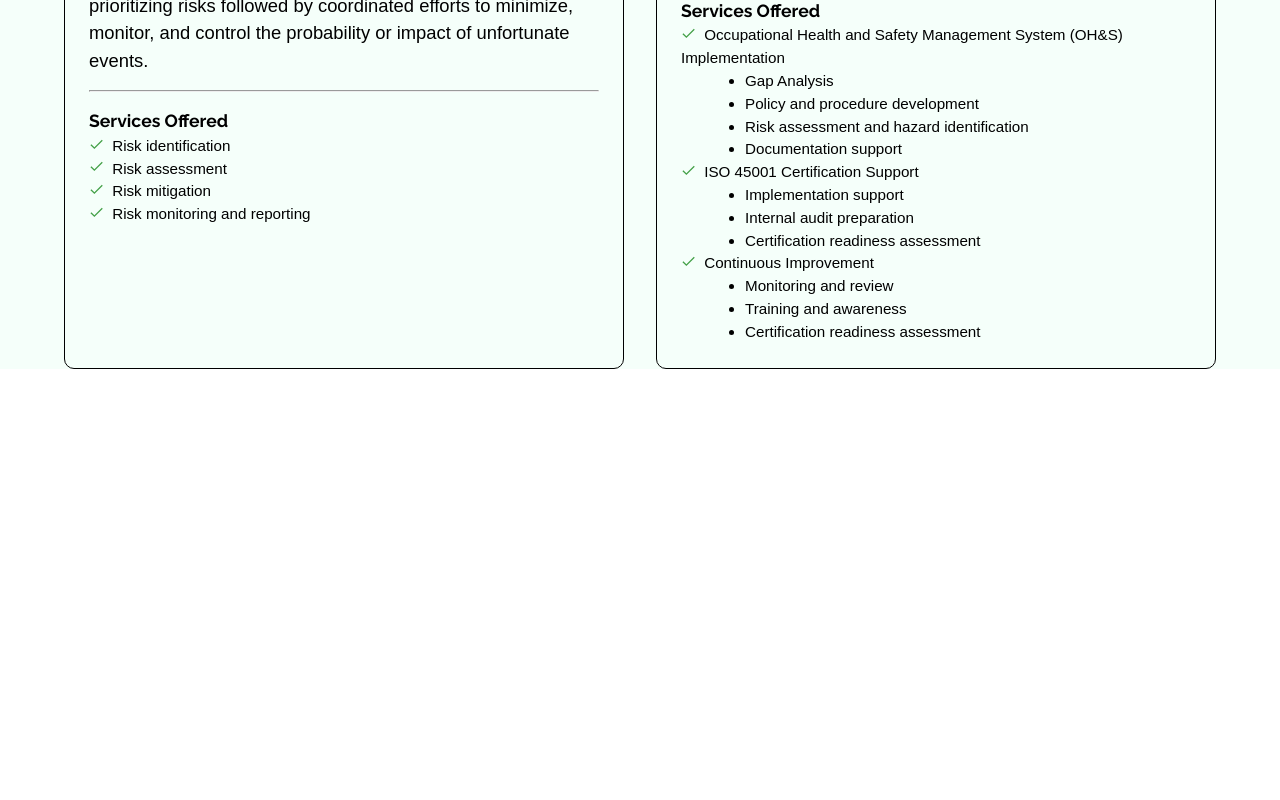
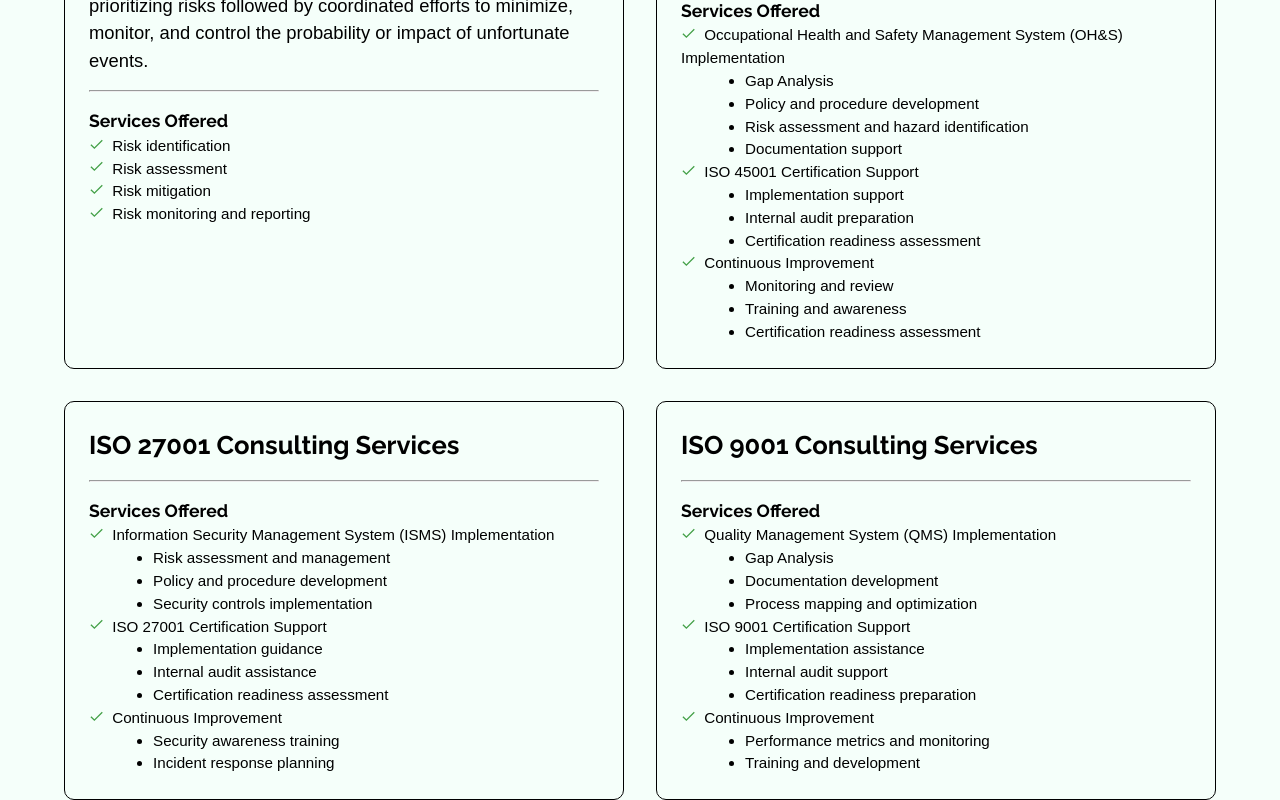
Before and after one commit to Ugboaja-Uchechi/discoverys, a React (Create React App) app: page / in a window 1280 px wide. Shown: the part 1461-2261 px from the top of the page. Before the commit the page ends 1830 px from the top, so only its background shows below. Built offline with nearby package versions, Linux system fonts and the light colour scheme; a web font is replaced by a local one.

Commit message:
Complete services section

```diff
--- a/src/components/Services.js
+++ b/src/components/Services.js
@@ -183,6 +183,119 @@ const Services = () => {
             </li>
           </ul>
         </div>
+        <div>
+          <h3>ISO 27001 Consulting Services</h3>
+          <p></p>
+          <hr />
+          <ul>
+            <h4>Services Offered</h4>
+            <li>
+              <FcCheckmark />
+              <span>
+              Information Security Management System (ISMS) Implementation
+              </span>
+              <ul className='consulting'>
+                <li>
+                Risk assessment and management
+                </li>
+                <li>
+                  Policy and procedure development
+                </li>
+                <li>
+                Security controls implementation
+                </li>
+              </ul>
+            </li>
+            <li>
+              <FcCheckmark />
+              <span>
+                ISO 27001 Certification Support
+              </span>
+              <ul className='consulting'>
+                <li>
+                Implementation guidance
+                </li>
+                <li>
+                  Internal audit assistance
+                </li>
+                <li>
+                  Certification readiness assessment
+                </li>
+              </ul>
+            </li>
+            <li>
+              <FcCheckmark />
+              <span>
+                Continuous Improvement
+              </span>
+              <ul className='consulting'>
+                <li>
+                Security awareness training
+                </li>
+                <li>
+                Incident response planning
+                </li>
+              </ul>
+            </li>
+          </ul>
+        </div>
+        <div>
+          <h3>ISO 9001 Consulting Services</h3>
+          <p></p>
+          <hr />
+          <ul>
+            <h4>Services Offered</h4>
+            <li>
+              <FcCheckmark />
+              <span>
+                Quality Management System (QMS) Implementation
+              </span>
+              <ul className='consulting'>
+                <li>
+                  Gap Analysis
+                </li>
+                <li>
+                  Documentation development
+                </li>
+                <li>
+                  Process mapping and optimization
+                </li>
+
+              </ul>
+            </li>
+            <li>
+              <FcCheckmark />
+              <span>
+                ISO 9001 Certification Support
+              </span>
+              <ul className='consulting'>
+                <li>
+                  Implementation assistance
+                </li>
+                <li>
+                  Internal audit support
+                </li>
+                <li>
+                  Certification readiness preparation
+                </li>
+              </ul>
+            </li>
+            <li>
+              <FcCheckmark />
+              <span>
+                Continuous Improvement
+              </span>
+              <ul className='consulting'>
+                <li>
+                  Performance metrics and monitoring
+                </li>
+                <li>
+                  Training and development
+                </li>
+              </ul>
+            </li>
+          </ul>
+        </div>
       </div>
     </section>
   )
--- a/src/index.css
+++ b/src/index.css
@@ -126,6 +126,10 @@ h1 {
 }
 
 /* Home Page Styling End */
+
+/* About Page Styling */
+
+
 
 
 /* Service Page Styling */
```
